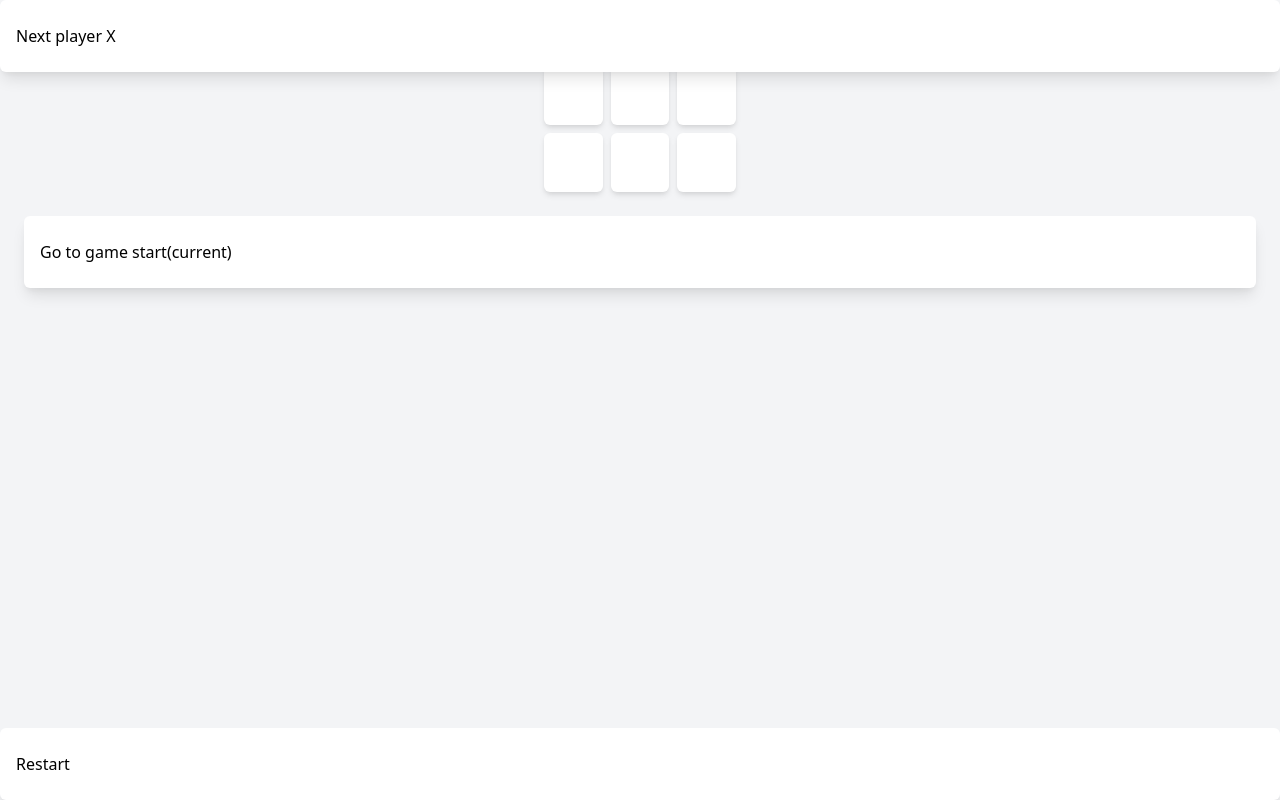
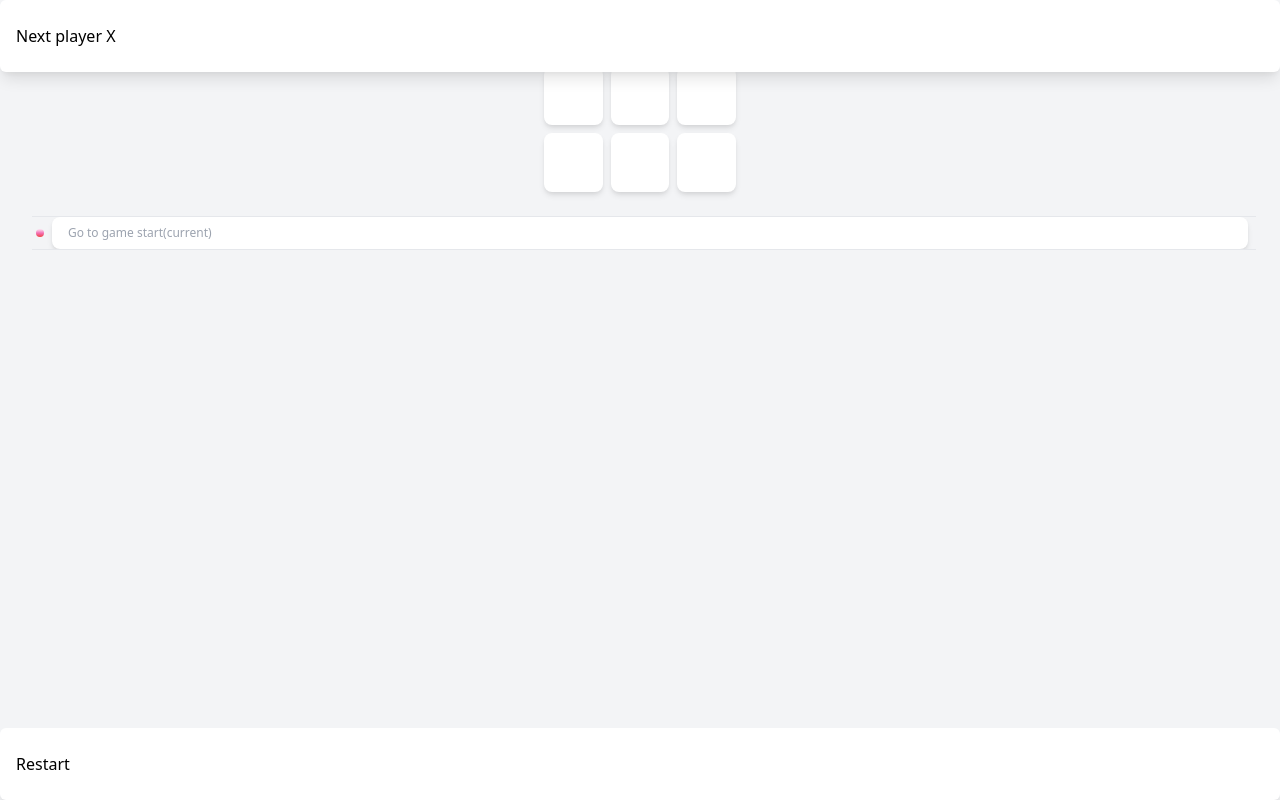
Before and after one commit to danieljpgo/tic-tac-toe, a React (Create React App) app: page / in a window 1280 px wide. Built offline with nearby package versions, Linux system fonts and the light colour scheme.

Commit message:
feat: gradient text and text component

```diff
--- a/src/app/Game/Board/Square/index.tsx
+++ b/src/app/Game/Board/Square/index.tsx
@@ -11,11 +11,13 @@ const Square = (props: Props) => {
   return (
     <button
       type="button"
-      className="bg-white text-4xl rounded-md shadow-md active:shadow disabled:shadow-md focus:outline-none"
+      className="text-4xl bg-white rounded-lg shadow-md active:shadow disabled:shadow-md focus:outline-none"
       disabled={Boolean(children)}
       onClick={onSelectPosition}
     >
-      {children}
+      <span className={`text-gradient font-light bg-gradient-to-b ${children === 'O' ? 'from-pink-100 via-pink-400 to-red-500' : 'from-blue-100 via-blue-400 to-purple-500'}`}>
+        {children}
+      </span>
     </button>
   );
 };
--- a/src/app/Game/List/Step/index.tsx
+++ b/src/app/Game/List/Step/index.tsx
@@ -1,21 +1,37 @@
+import Text from '../../../common/components/Text';
 import { Children } from '../../../common/types';
+import { Square } from '../../types';
 
 interface Props extends Children {
   disabled: boolean;
+  currentStep: boolean;
+  currentPlayer: Square;
   onSelectStep: () => void;
 }
 
 const Step = (props: Props) => {
-  const { children, disabled, onSelectStep } = props;
+  const {
+    children,
+    disabled,
+    currentStep,
+    currentPlayer,
+    onSelectStep,
+  } = props;
 
   return (
-    <li>
+    <li className="flex gap-2">
+      {currentStep && (
+        <div className={`h-2 w-2 bg-gradient-to-b rounded-full self-center ${currentPlayer === 'X' ? 'from-blue-100 via-blue-400 to-purple-500' : 'from-pink-100 via-pink-400 to-red-500'}`} />
+      )}
       <button
         type="button"
         disabled={disabled}
+        className="flex w-full px-4 py-2 bg-white rounded-lg shadow-md"
         onClick={onSelectStep}
       >
-        {children}
+        <Text size="small">
+          {children}
+        </Text>
       </button>
     </li>
   );
--- a/src/app/Game/List/index.tsx
+++ b/src/app/Game/List/index.tsx
@@ -1,4 +1,5 @@
 import { History } from '../types';
+import { calculateNextValue } from '../utils';
 import Step from './Step';
 
 interface Props {
@@ -10,13 +11,17 @@ interface Props {
 const List = (props: Props) => {
   const { history, currentStep, onSelectStep } = props;
 
+  const currentPlayer = calculateNextValue(history[currentStep]) === 'O' ? 'X' : 'O';
+
   return (
-    <ol className="rounded-md shadow-lg px-4 py-6 self-center bg-white">
+    <ol className="grid gap-2 pl-1 pr-2 ml-2 overflow-y-auto border-t border-b border-gray-200 sm:max-h-48 auto-rows-min">
       {history.map((_, step) => (
         <Step
           key={step.toString()}
           disabled={currentStep === step}
           onSelectStep={() => onSelectStep(step)}
+          currentPlayer={currentPlayer}
+          currentStep={step === currentStep}
         >
           {step === 0 ? 'Go to game start' : `Go to move #${step} `}
           {step === currentStep && '(current)'}
--- /dev/null
+++ b/src/app/common/components/Text/index.tsx
@@ -0,0 +1,29 @@
+import { Children } from '../../types';
+
+interface Props extends Children {
+  contrast?: boolean,
+  size?: 'small' | 'base',
+}
+
+const fontSize = {
+  small: 'text-xs',
+  base: 'text-base',
+};
+
+const Text = (props: Props) => {
+  const {
+    children,
+    contrast,
+    size = 'base',
+  } = props;
+
+  const textSize = fontSize[size];
+
+  return (
+    <p className={`text-gray-400 ${textSize} ${contrast && 'text-white'}`}>
+      {children}
+    </p>
+  );
+};
+
+export default Text;
--- a/src/index.css
+++ b/src/index.css
@@ -5,6 +5,14 @@
 body {
   @apply bg-gray-100;
 }
+
+@layer utilities {
+  .text-gradient {
+    background-clip: text;
+    -webkit-text-fill-color: transparent;
+  }
+}
+
 ::-webkit-scrollbar {
   -webkit-appearance: none;
 }
```
